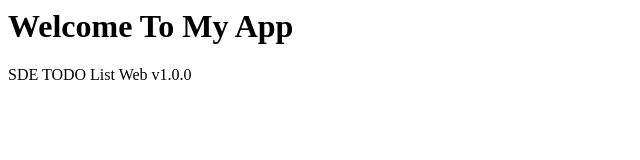
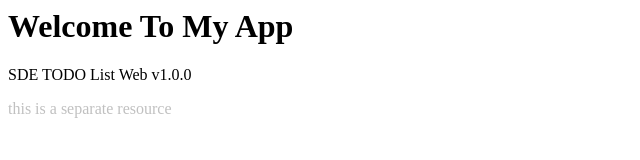
Before and after one commit to x-rodionov/sde_todo_list_web, a website: page index.html in a window 1280 px wide. Shown: the full height of the page, 0-640 px from the left. Drawn offline with Linux system fonts and the light colour scheme.

Commit message:
add test change into index.html

```diff
--- a/index.html
+++ b/index.html
@@ -1,2 +1,5 @@
 <h1>Welcome To My App</h1>
 <p>SDE TODO List Web v1.0.0</p>
+<p style="color: silver;">
+	this is a separate resource
+</p>
```
